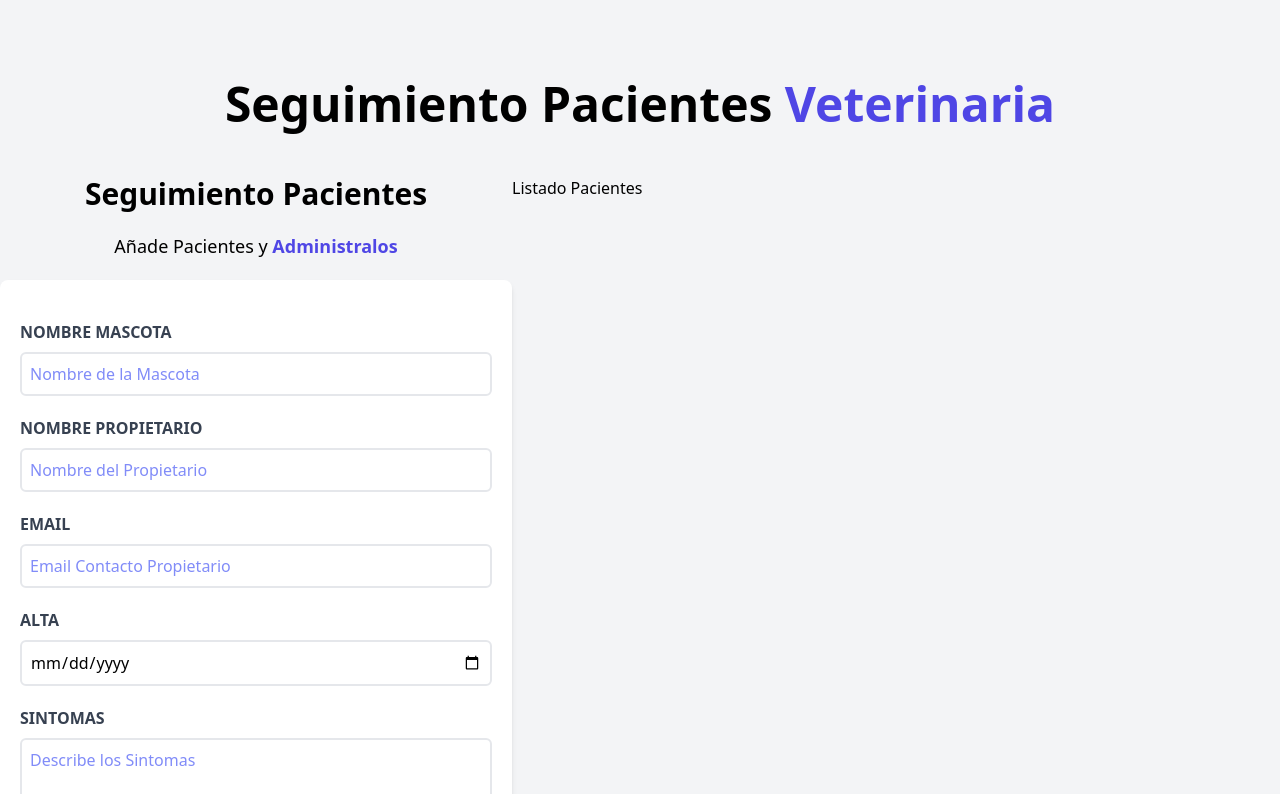
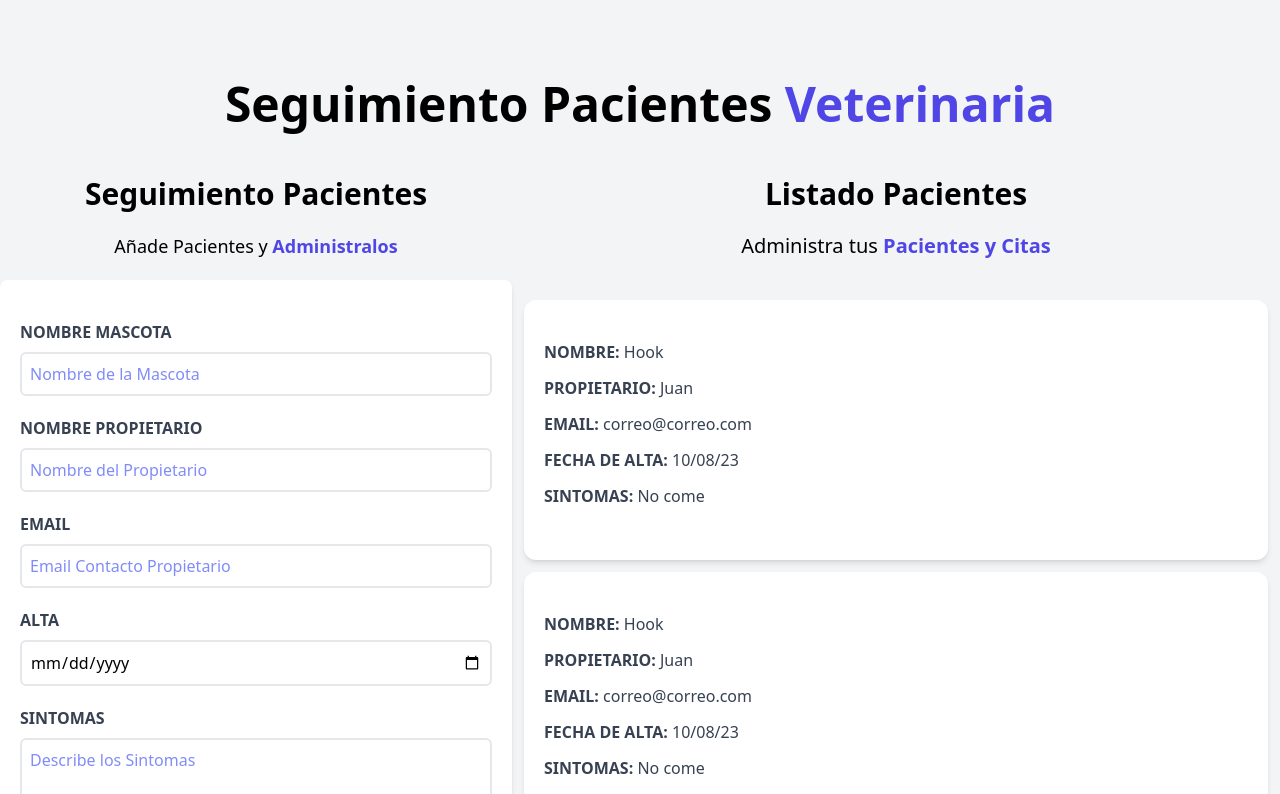
Before and after one commit to JuanRaV/Citas-React, a React (Vite) app: page / in a window 1280 px wide. Shown: the top 794 px of the page. Built offline with nearby package versions, Linux system fonts and the light colour scheme.

Commit message:
Finishing styles

```diff
--- a/src/components/ListadoPacientes.jsx
+++ b/src/components/ListadoPacientes.jsx
@@ -1,7 +1,22 @@
+import Paciente from "./Paciente"
+
+
 const ListadoPacientes = () => {
   return (
-      <div className="md:w-1/2 lg:w-3/5">
-        <h2>Listado Pacientes</h2>
+      <div className="md:w-1/2 lg:w-3/5 md:h-screen overflow-y-scroll">
+        <h2 className="font-black text-3xl text-center">Listado Pacientes</h2>
+        <p className="text-xl mt-5 mb-10 text-center">
+          Administra tus
+          <span className="text-indigo-600 font-bold"> Pacientes y Citas</span>
+        </p>
+
+        <Paciente/>
+        <Paciente/>
+        <Paciente/>
+        <Paciente/>
+        <Paciente/>
+        <Paciente/>
+
       </div>
 
 
--- /dev/null
+++ b/src/components/Paciente.jsx
@@ -0,0 +1,23 @@
+const Paciente = () => {
+  return (
+    <div className="m-3 bg-white shadow-md px-5 py-10 rounded-xl">
+        <p className="font-bold mb-3 text-gray-700 uppercase">Nombre:
+        <span className="font-normal normal-case"> Hook</span>
+        </p>
+        <p className="font-bold mb-3 text-gray-700 uppercase">Propietario:
+        <span className="font-normal normal-case"> Juan</span>
+        </p>
+        <p className="font-bold mb-3 text-gray-700 uppercase">Email:
+        <span className="font-normal normal-case"> correo@correo.com</span>
+        </p>
+        <p className="font-bold mb-3 text-gray-700 uppercase">Fecha de Alta:
+        <span className="font-normal normal-case"> 10/08/23</span>
+        </p>
+        <p className="font-bold mb-3 text-gray-700 uppercase">Sintomas:
+        <span className="font-normal normal-case"> No come</span>
+        </p>
+    </div>
+  )
+}
+
+export default Paciente
```
